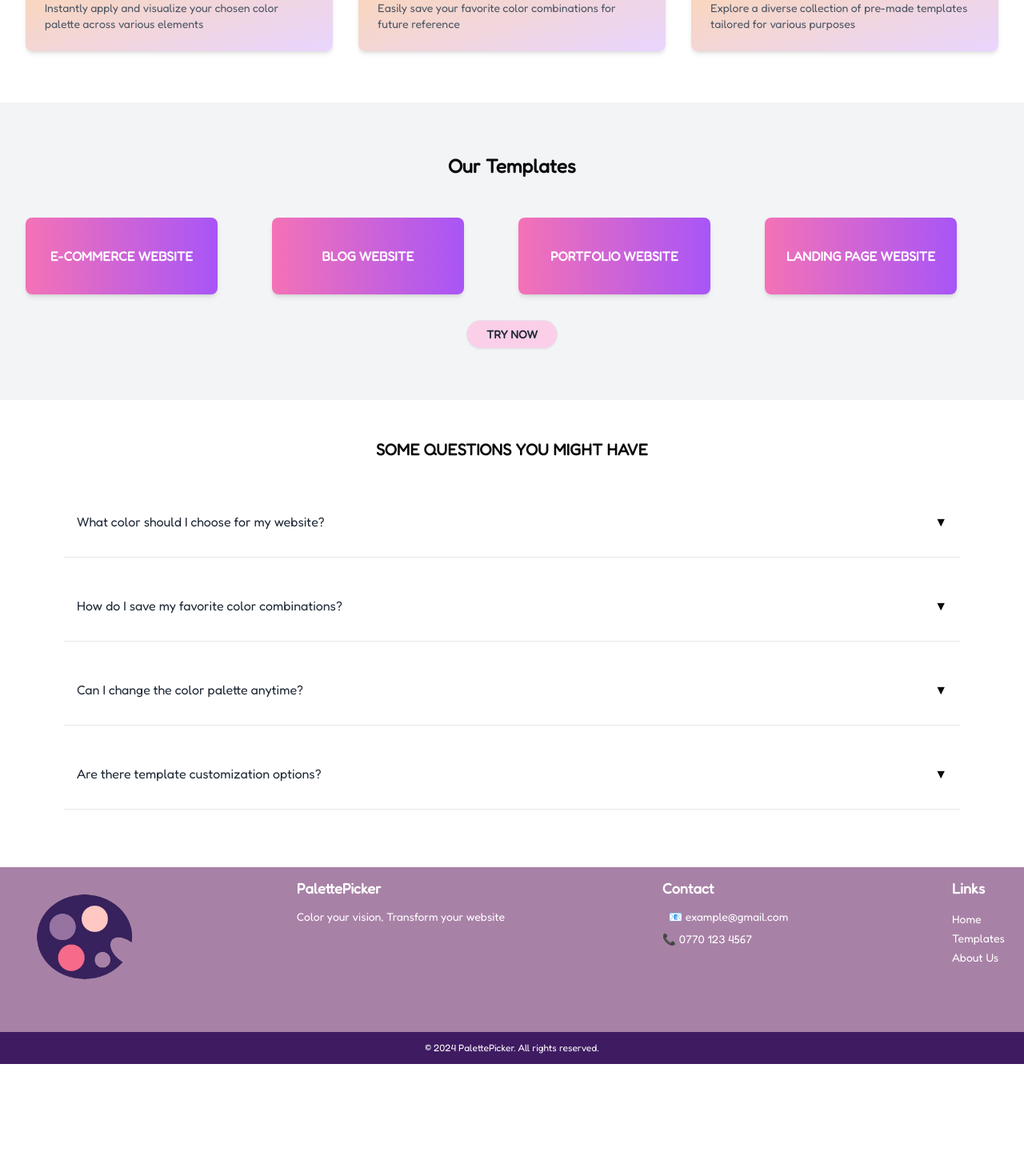
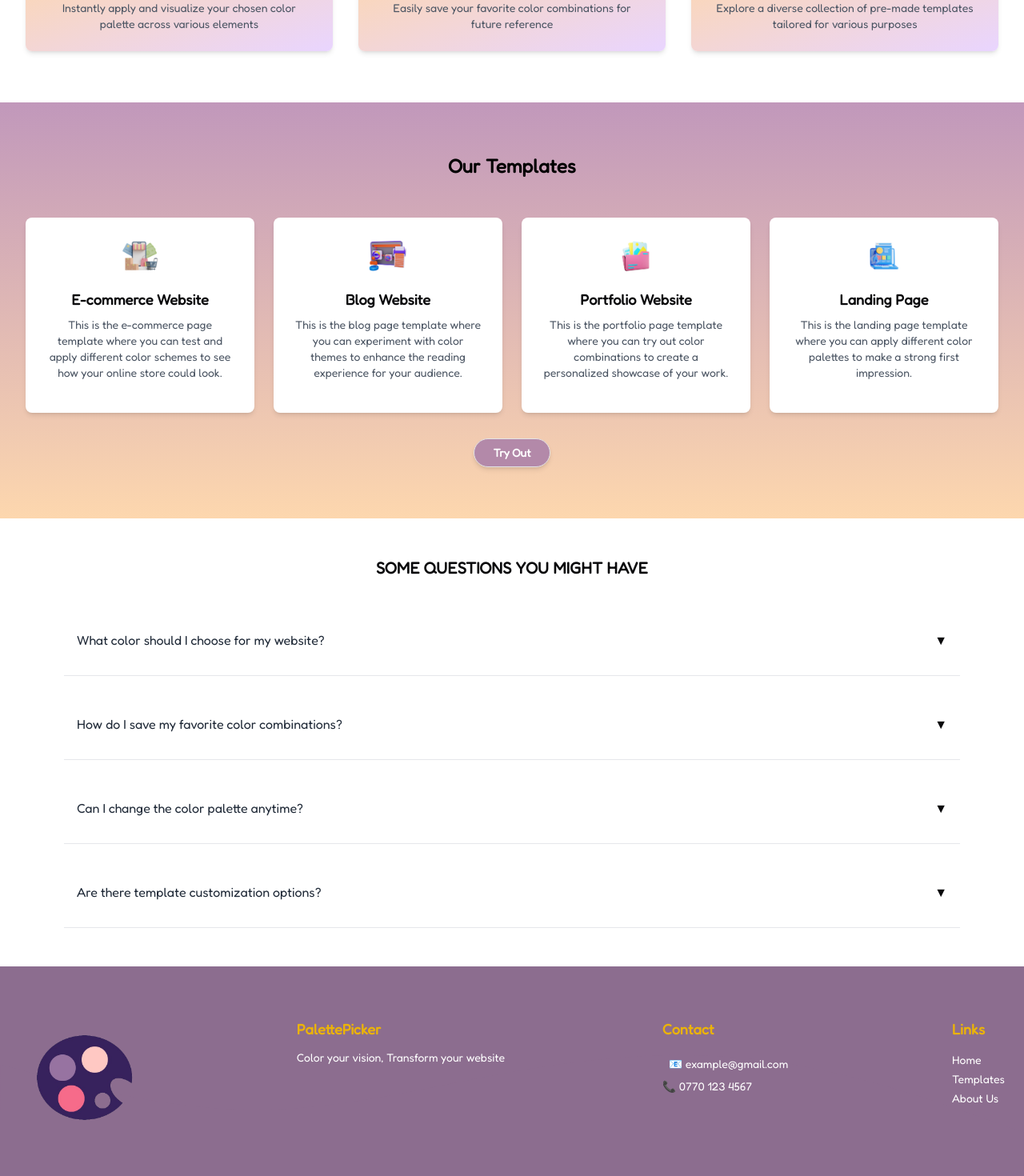
Before and after one commit to papula-a/palettepicker, a Next.js app: page / in a window 1280 px wide. Shown: the part 1060-2530 px from the top of the page at 80% size. Before the commit the page ends 2390 px from the top, so only its background shows below. Built offline with nearby package versions, Linux system fonts and the light colour scheme.

Commit message:
Home page fix

```diff
--- a/package.json
+++ b/package.json
@@ -23,6 +23,7 @@
     "react-icons": "^5.3.0",
     "react-slick": "^0.30.2",
     "slick-carousel": "^1.8.1",
+    "swiper": "^11.1.14",
     "tailwind-merge": "^2.5.4",
     "tailwindcss-animate": "^1.0.7"
   },
--- a/src/app/page.jsx
+++ b/src/app/page.jsx
@@ -1,20 +1,25 @@
 "use client";
 import { useEffect } from "react";
+import Image from "next/image";
 import AOS from "aos";
 import "aos/dist/aos.css";
 import FeatureCard from "@/components/FeatureCard";
-import TemplateButton from "@/components/TemplateButton";
 import { buttonVariants } from "@/components/ui/button";
 import { cn } from "@/lib/utils";
 import Link from "next/link";
-import FAQSection from "@/components/FAQItem"; // Import the new FAQSection component
+import FAQSection from "@/components/FAQItem";
 
 export default function Home() {
   useEffect(() => {
     AOS.init({
-      duration: 800, // animation duration in milliseconds
-      once: false, // whether animation should happen only once
+      duration: 800,
+      once: false,
     });
+
+    // Re-initialize AOS after the page is loaded to ensure animations display
+    setTimeout(() => {
+      AOS.refresh();
+    }, 500);
   }, []);
 
   return (
@@ -69,20 +74,31 @@ export default function Home() {
           <h2 className="text-2xl font-semibold text-center mb-12">
             Our Features
           </h2>
-          <div className="grid grid-cols-1 md:grid-cols-3 gap-8">
-            <div data-aos="fade-up">
+          <div className="grid grid-cols-1 md:grid-cols-2 lg:grid-cols-3 gap-8 text-center">
+            <div
+              className="flex justify-center transform transition-transform duration-300 hover:scale-105"
+              data-aos="fade-up"
+            >
               <FeatureCard
                 title="Dynamic Color Application"
                 description="Instantly apply and visualize your chosen color palette across various elements"
               />
             </div>
-            <div data-aos="fade-up" data-aos-delay="100">
+            <div
+              className="flex justify-center transform transition-transform duration-300 hover:scale-105"
+              data-aos="fade-up"
+              data-aos-delay="100"
+            >
               <FeatureCard
                 title="Save Functionality"
                 description="Easily save your favorite color combinations for future reference"
               />
             </div>
-            <div data-aos="fade-up" data-aos-delay="200">
+            <div
+              className="flex justify-center transform transition-transform duration-300 hover:scale-105"
+              data-aos="fade-up"
+              data-aos-delay="200"
+            >
               <FeatureCard
                 title="Different Templates"
                 description="Explore a diverse collection of pre-made templates tailored for various purposes"
@@ -92,37 +108,112 @@ export default function Home() {
         </div>
       </div>
 
-      {/* Templates Section */}
-      <div className="bg-gray-100 py-16">
+      {/* Updated Templates Section */}
+      <div className="bg-gradient-to-b from-[#c198bb] to-[#fdd7ae] py-16">
         <div className="max-w-7xl mx-auto px-4 sm:px-6 lg:px-8">
-          <h2 className="text-2xl font-semibold text-center mb-12">
+          <h2 className="text-2xl font-semibold text-center mb-12 text-black">
             Our Templates
           </h2>
-          <div className="grid grid-cols-2 md:grid-cols-4 gap-4 mb-8">
-            <TemplateButton text="E-COMMERCE WEBSITE" className="col-span-2" />
-            <TemplateButton text="BLOG WEBSITE" className="col-span-2" />
-            <TemplateButton text="PORTFOLIO WEBSITE" />
-            <TemplateButton
-              text="LANDING PAGE WEBSITE"
-              className="col-span-2 md:col-span-3"
-            />
+          <div className="grid grid-cols-1 sm:grid-cols-2 md:grid-cols-4 gap-6">
+            {/* Template 1 */}
+            <div
+              className="bg-white p-6 rounded-lg shadow-md flex flex-col items-center text-center transform transition-transform duration-300 hover:scale-105"
+              data-aos="zoom-in"
+            >
+              <Image
+                src="/static/ecommerce.png"
+                alt="E-commerce"
+                width={48}
+                height={48}
+                className="mb-4"
+              />
+              <h3 className="text-lg font-semibold mb-2">E-commerce Website</h3>
+              <p className="text-sm text-gray-600 mb-4">
+                This is the e-commerce page template where you can test and
+                apply different color schemes to see how your online store could
+                look.
+              </p>
+            </div>
+
+            {/* Template 2 */}
+            <div
+              className="bg-white p-6 rounded-lg shadow-md flex flex-col items-center text-center transform transition-transform duration-300 hover:scale-105"
+              data-aos="zoom-in"
+              data-aos-delay="100"
+            >
+              <Image
+                src="/static/blog.png"
+                alt="Blog"
+                width={48}
+                height={48}
+                className="mb-4"
+              />
+              <h3 className="text-lg font-semibold mb-2">Blog Website</h3>
+              <p className="text-sm text-gray-600 mb-4">
+                This is the blog page template where you can experiment with
+                color themes to enhance the reading experience for your
+                audience.
+              </p>
+            </div>
+
+            {/* Template 3 */}
+            <div
+              className="bg-white p-6 rounded-lg shadow-md flex flex-col items-center text-center transform transition-transform duration-300 hover:scale-105"
+              data-aos="zoom-in"
+              data-aos-delay="200"
+            >
+              <Image
+                src="/static/portfolio.png"
+                alt="Portfolio"
+                width={48}
+                height={48}
+                className="mb-4"
+              />
+              <h3 className="text-lg font-semibold mb-2">Portfolio Website</h3>
+              <p className="text-sm text-gray-600 mb-4">
+                This is the portfolio page template where you can try out color
+                combinations to create a personalized showcase of your work.
+              </p>
+            </div>
+
+            {/* Template 4 */}
+            <div
+              className="bg-white p-6 rounded-lg shadow-md flex flex-col items-center text-center transform transition-transform duration-300 hover:scale-105"
+              data-aos="zoom-in"
+              data-aos-delay="300"
+            >
+              <Image
+                src="/static/landing-page.png"
+                alt="Landing Page"
+                width={48}
+                height={48}
+                className="mb-4"
+              />
+              <h3 className="text-lg font-semibold mb-2">Landing Page</h3>
+              <p className="text-sm text-gray-600 mb-4">
+                This is the landing page template where you can apply different
+                color palettes to make a strong first impression.
+              </p>
+            </div>
           </div>
-          <div className="text-center">
+
+          {/* Try Out Button */}
+          <div className="text-center mt-8">
             <Link
               href="/templates"
               className={cn(
                 buttonVariants({ variant: "outline" }),
-                "bg-pink-200 hover:bg-pink-200 text-gray-800 font-semibold py-2 px-6 rounded-full"
+                "bg-[#b389a9] shadow-md text-white font-semibold py-2 px-6 rounded-full transition-transform transform hover:scale-105"
               )}
             >
-              TRY NOW
+              Try Out
             </Link>
           </div>
         </div>
       </div>
 
       {/* FAQ Section */}
-      <FAQSection /> {/* Use the new FAQSection component here */}
+      <FAQSection />
     </div>
   );
 }
--- a/src/components/Footer.jsx
+++ b/src/components/Footer.jsx
@@ -3,11 +3,27 @@ import Link from "next/link";
 
 const Footer = () => {
   return (
-    <footer className="bg-[#A881A7] text-white">
-      <div className="px-6 py-3 mt-6">
+    <footer className="relative bg-[#8C6D8F] text-white">
+      {" "}
+      {/* Darker lavender */}
+      {/* Decorative Wave SVG */}
+      <div className="absolute -top-5 w-full">
+        <svg
+          viewBox="0 0 1440 320"
+          xmlns="http://www.w3.org/2000/svg"
+          className="w-full h-auto"
+        >
+          <path
+            fill="#8C6D8F"
+            fillOpacity="1"
+            d="M0,160L60,176C120,192,240,224,360,224C480,224,600,192,720,170.7C840,149,960,139,1080,154.7C1200,171,1320,213,1380,234.7L1440,256V320H1380C1320,320,1200,320,1080,320C960,320,840,320,720,320C600,320,480,320,360,320C240,320,120,320,60,320L0,320Z"
+          />
+        </svg>
+      </div>
+      <div className="px-6 pt-16 pb-8 relative z-10">
         <div className="container mx-auto flex flex-col md:flex-row justify-between">
           {/* Logo and description */}
-          <div className="mb-6 md:mb-0">
+          <div className="mb-6 md:mb-0 flex items-center flex-col md:items-start">
             <Image
               src="/static/logo.png"
               alt="PalettePicker Logo"
@@ -16,24 +32,31 @@ const Footer = () => {
             />
           </div>
 
-          <div className="mb-6 md:mb-0">
-            <h5 className="text-lg font-bold mb-3">PalettePicker</h5>
-            <p className="text-sm">Color your vision, Transform your website</p>
+          <div className="mb-6 md:mb-0 flex items-center flex-col md:items-start">
+            <h5 className="text-lg font-bold mb-3 text-[#ebb308]">
+              PalettePicker
+            </h5>{" "}
+            {/* Warm golden color */}
+            <p className="text-sm text-center md:text-left">
+              Color your vision, Transform your website
+            </p>
           </div>
 
           {/* Contact Info */}
-          <div className="mb-6 md:mb-0">
-            <h5 className="text-lg font-bold mb-3">Contact</h5>
-            <div className="text-sm">
+          <div className="mb-6 md:mb-0 flex items-center flex-col md:items-start">
+            <h5 className="text-lg font-bold mb-3 text-[#ebb308]">Contact</h5>{" "}
+            {/* Warm golden color */}
+            <div className="text-sm text-center md:text-left">
               <div className="m-2">📧 example@gmail.com</div>
               <div>📞 0770 123 4567</div>
             </div>
           </div>
 
           {/* Links */}
-          <div>
-            <h5 className="text-lg font-bold mb-3">Links</h5>
-            <ul>
+          <div className="flex items-center flex-col md:items-start">
+            <h5 className="text-lg font-bold mb-3 text-[#ebb308]">Links</h5>{" "}
+            {/* Warm golden color */}
+            <ul className="text-center md:text-left">
               <li>
                 <Link href="/" className="text-sm hover:underline">
                   Home
@@ -53,8 +76,10 @@ const Footer = () => {
           </div>
         </div>
       </div>
-      <div className="bg-[#3F1B62] p-3 mt-8 text-center text-xs">
-        © 2024 PalettePicker. All rights reserved.
+      <div className="bg-[#5B3A70] p-3 text-center text-xs text-white">
+        {" "}
+        {/* Lighter purple for bottom bar */}© 2024 PalettePicker. All rights
+        reserved.
       </div>
     </footer>
   );
```
Also changed, not shown: 1 other file (tests, documents, lock files or other folders).
